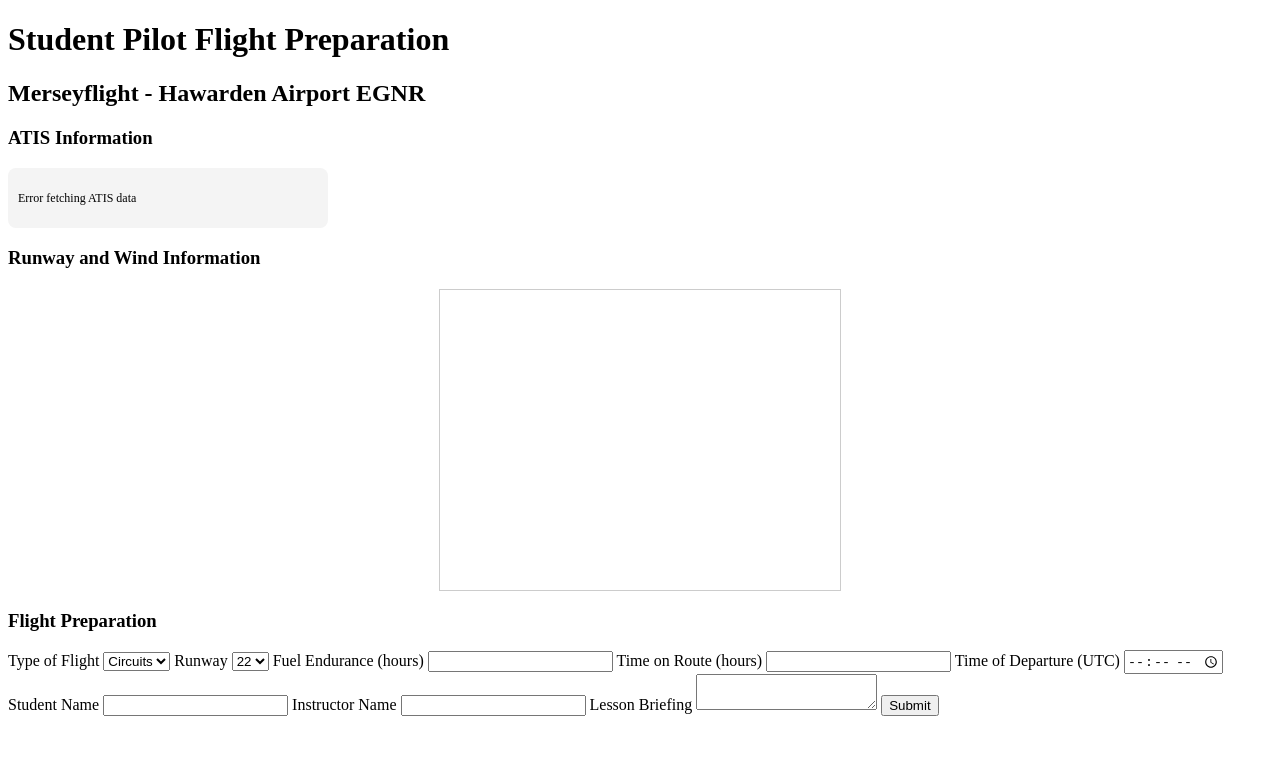
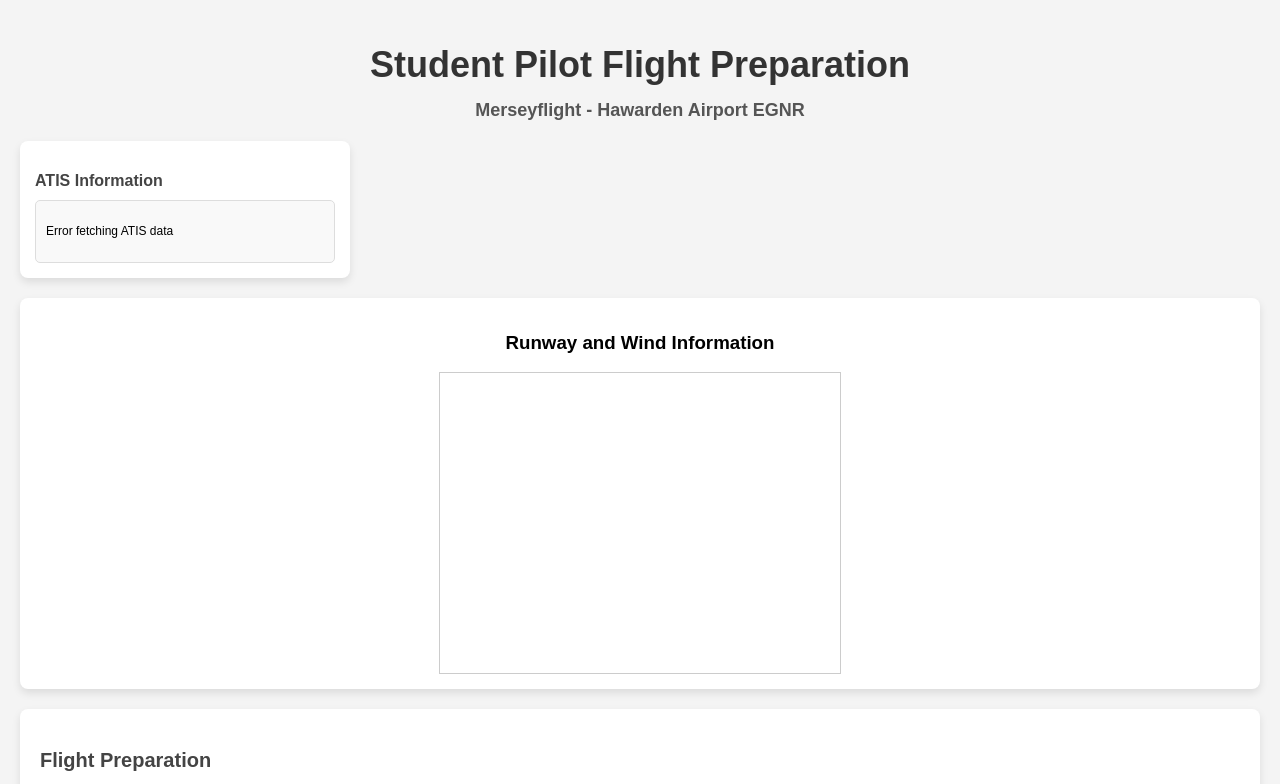
Before and after one commit to sulpher3111/EGNR-flight-prep, a website: page index.html in a window 1280 px wide. Shown: the top 784 px of the page. Drawn offline with Linux system fonts and the light colour scheme; no server answers.

Commit message:
Update style.css

```diff
--- a/style.css
+++ b/style.css
@@ -1,19 +1,138 @@
+/* General Body and Header Styles */
+body {
+    font-family: Arial, sans-serif;
+    margin: 0;
+    padding: 20px;
+    background-color: #f4f4f4;
+}
+
+header {
+    text-align: center;
+    margin-bottom: 20px;
+}
+
+h1 {
+    font-size: 36px;
+    color: #333;
+}
+
+h2 {
+    font-size: 18px;
+    color: #555;
+    margin-top: -10px;
+}
+
+/* ATIS Section Styling */
+#atis-section {
+    background-color: #ffffff;
+    padding: 15px;
+    margin-bottom: 20px;
+    border-radius: 8px;
+    box-shadow: 0px 4px 8px rgba(0, 0, 0, 0.1);
+    max-width: 300px;
+}
+
+#atis-section h3 {
+    font-size: 16px;
+    color: #444;
+    margin-bottom: 10px;
+}
+
 #atis-info {
     font-size: 12px;
     line-height: 1.4;
-    max-width: 300px;
-    background-color: #f4f4f4;
+    background-color: #f9f9f9;
     padding: 10px;
+    border-radius: 5px;
+    border: 1px solid #ddd;
+    overflow-wrap: break-word;
+    word-wrap: break-word;
+}
+
+/* Runway-Wind Diagram Styling */
+#runway-wind-diagram {
+    background-color: #ffffff;
+    padding: 15px;
+    margin-bottom: 20px;
     border-radius: 8px;
-    margin-bottom: 10px;
+    box-shadow: 0px 4px 8px rgba(0, 0, 0, 0.1);
+    text-align: center;
 }
 
 #runwayCanvas {
     border: 1px solid #ccc;
-    margin-top: 20px;
-}
-
-canvas {
     display: block;
     margin: 0 auto;
 }
+
+/* Flight Preparation Form Styling */
+#flight-prep {
+    background-color: #ffffff;
+    padding: 20px;
+    margin-bottom: 20px;
+    border-radius: 8px;
+    box-shadow: 0px 4px 8px rgba(0, 0, 0, 0.1);
+}
+
+#flight-prep h3 {
+    font-size: 20px;
+    color: #444;
+    margin-bottom: 15px;
+}
+
+form label {
+    display: block;
+    margin-top: 10px;
+    font-weight: bold;
+}
+
+form input, form select, form textarea {
+    width: 100%;
+    padding: 8px;
+    margin-top: 5px;
+    margin-bottom: 15px;
+    border: 1px solid #ccc;
+    border-radius: 4px;
+    font-size: 14px;
+}
+
+form button {
+    background-color: #28a745;
+    color: white;
+    padding: 10px 15px;
+    border: none;
+    border-radius: 4px;
+    cursor: pointer;
+}
+
+form button:hover {
+    background-color: #218838;
+}
+
+/* General Responsive Adjustments */
+@media (max-width: 600px) {
+    body {
+        padding: 10px;
+    }
+
+    header {
+        margin-bottom: 15px;
+    }
+
+    h1 {
+        font-size: 28px;
+    }
+
+    h2 {
+        font-size: 16px;
+    }
+
+    #atis-section, #runway-wind-diagram, #flight-prep {
+        padding: 10px;
+        margin-bottom: 15px;
+    }
+
+    form label, form input, form select, form textarea {
+        font-size: 12px;
+    }
+}
```
